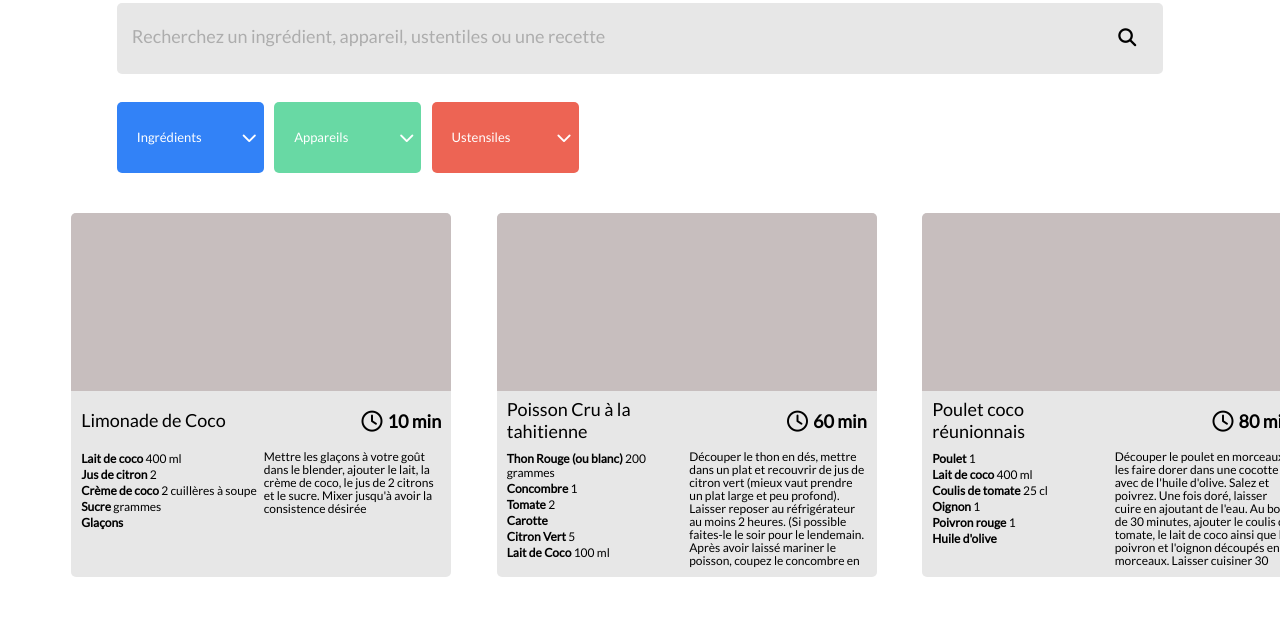
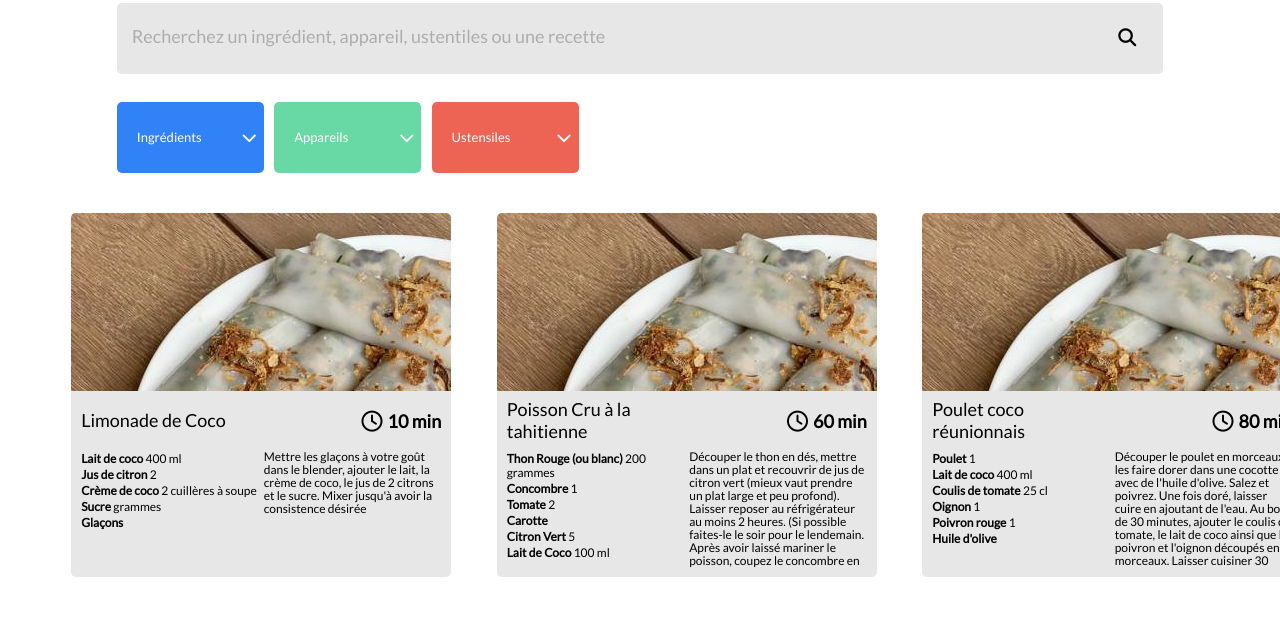
Before and after one commit to BerangerCassard/BerangerCassard.github.io, a website with bundled scripts: page index.html in a window 1280 px wide. Shown: the part 115-734 px from the top of the page. Built offline with nearby package versions, Linux system fonts and the light colour scheme.

Commit message:
add background image

```diff
--- a/src/assets/styles/sass/4.components/_cards.scss
+++ b/src/assets/styles/sass/4.components/_cards.scss
@@ -9,6 +9,7 @@
 
     &__image {
       background-color: #C7BEBE;
+      background-image: url("/src/assets/images/recipe.jpg");
       border-radius: 5px 5px 0 0;
       width: 380px;
       height: 178px;
```
Also changed, not shown: src/assets/images/recipe.jpg (added), src/assets/styles/css/style.css, 1 other file.
